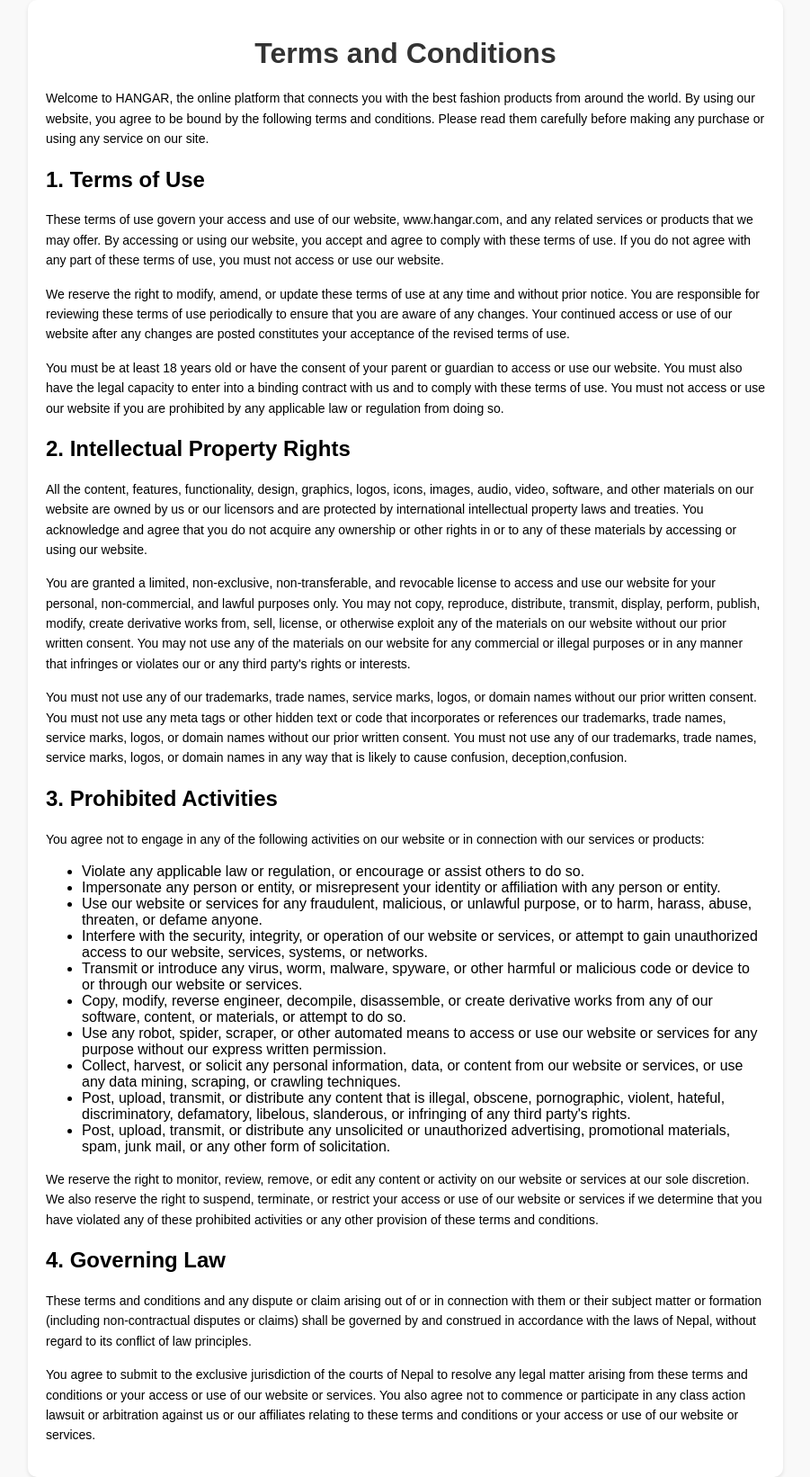
After one commit to MohanGC07/hangarecommercewebsite, a Django app: page /terms-and-conditions/ in a window 1280 px wide. The commit adds this page. Shown: the whole page at 90% size, without its empty margins (189-1090 px from the left). Run offline with Django 5.2, Linux system fonts and the light colour scheme.

Commit message:
views.py

```diff
--- a/Hangar/settings.py
+++ b/Hangar/settings.py
@@ -111,7 +111,8 @@
 # Static files (CSS, JavaScript, Images)
 # https://docs.djangoproject.com/en/5.0/howto/static-files/
 
-STATIC_URL = 'static/'
+STATIC_URL = '/static/'
+STATIC_ROOT = '/media/shop/'
 # managing media
 MEDIA_ROOT = os.path.join(BASE_DIR,'media')
 MEDIA_URL = '/media/'
--- a/Hangar/urls.py
+++ b/Hangar/urls.py
@@ -9,5 +9,6 @@
     path('shop/', include('shop.urls')),
     path('authy/', include('authy.urls')),
     path('', views.index,name='ShopHome'),
+    path('terms-and-conditions/', views.terms_and_conditions, name='tc'),
 
     ]+static(settings.MEDIA_URL,document_root=settings.MEDIA_ROOT)
--- a/Hangar/views.py
+++ b/Hangar/views.py
@@ -2,3 +2,7 @@
 from django.shortcuts import render
 def index(request):
     return render(request, 'index.html')
+
+def terms_and_conditions(request):
+    # View logic
+    return render(request, 'tc.html')
--- a/authy/templates/editprofile.html
+++ b/authy/templates/editprofile.html
@@ -12,6 +12,8 @@
   {% comment %} <link rel="stylesheet" href="{% static 'assets2/style.css' %}"> {% endcomment %}
   <title>HANGAR ProfileEdit Form</title>
   <style>
+    /* style.css */
+
 body {
   font-family: Arial, sans-serif;
   background-color: #f8f9fa;
@@ -75,6 +77,7 @@
 .form-btn:hover {
   background-color: #0056b3;
 }
+
 </style>
 </head>
 
--- a/authy/templates/index.html
+++ b/authy/templates/index.html
@@ -75,7 +75,9 @@
 <body>
 <!-- Header -->
 <div class="header">
-    <div class="navbar-brand">HANGAR</div>
+    <div class="navbar-brand">
+        <img src="{% static '/shop/images/aa.jpg' %}" alt="Logo">
+    </div>
     <div class="profile-links">
         <a href="{% url 'profile' request.user %}">
             <img class="profile-image" src="{{request.user.profile.image.url}}" alt="User Picture">
--- /dev/null
+++ b/authy/templates/tc.html
@@ -0,0 +1,196 @@
+<!DOCTYPE html>
+<html lang="en">
+  <head>
+    <meta charset="UTF-8" />
+    <title>Terms and Conditions - HANGAR</title>
+    <!-- Link to the external CSS file -->
+    {%load static%}
+    <style>
+        body {
+            font-family: Arial, sans-serif;
+            background-color: #f9f9f9;
+            margin: 0;
+            padding: 0;
+          }
+          .container {
+            max-width: 800px;
+            margin: 0 auto;
+            padding: 20px;
+            background-color: #ffffff;
+            box-shadow: 0 2px 4px rgba(0, 0, 0, 0.1);
+            border-radius: 10px;
+          }
+          h1 {
+            color: #333;
+            text-align: center;
+            margin-bottom: 20px;
+          }
+          p {
+            font-size: 14px;
+            line-height: 1.6;
+            margin-bottom: 15px;
+          }
+          ol {
+            margin-left: 20px;
+          }
+          ol li {
+            margin-bottom: 10px;
+          }
+          a {
+            color: #007bff;
+            text-decoration: none;
+          }
+          a:hover {
+            text-decoration: underline;
+          }
+          a {
+            color: #0066cc;
+            text-decoration: none;
+          }
+
+          a:hover {
+            text-decoration: underline;
+          }
+    </style>
+  </head>
+  <body>
+    <div class="container">
+      <h1>Terms and Conditions</h1>
+      <p>
+        Welcome to HANGAR, the online platform that connects you with the best
+        fashion products from around the world. By using our website, you agree
+        to be bound by the following terms and conditions. Please read them
+        carefully before making any purchase or using any service on our site.
+      </p>
+      <h2>1. Terms of Use</h2>
+      <p>
+        These terms of use govern your access and use of our website,
+        www.hangar.com, and any related services or products that we may offer.
+        By accessing or using our website, you accept and agree to comply with
+        these terms of use. If you do not agree with any part of these terms of
+        use, you must not access or use our website.
+      </p>
+      <p>
+        We reserve the right to modify, amend, or update these terms of use at
+        any time and without prior notice. You are responsible for reviewing
+        these terms of use periodically to ensure that you are aware of any
+        changes. Your continued access or use of our website after any changes
+        are posted constitutes your acceptance of the revised terms of use.
+      </p>
+      <p>
+        You must be at least 18 years old or have the consent of your parent or
+        guardian to access or use our website. You must also have the legal
+        capacity to enter into a binding contract with us and to comply with
+        these terms of use. You must not access or use our website if you are
+        prohibited by any applicable law or regulation from doing so.
+      </p>
+      <h2>2. Intellectual Property Rights</h2>
+      <p>
+        All the content, features, functionality, design, graphics, logos,
+        icons, images, audio, video, software, and other materials on our
+        website are owned by us or our licensors and are protected by
+        international intellectual property laws and treaties. You acknowledge
+        and agree that you do not acquire any ownership or other rights in or to
+        any of these materials by accessing or using our website.
+      </p>
+      <p>
+        You are granted a limited, non-exclusive, non-transferable, and
+        revocable license to access and use our website for your personal,
+        non-commercial, and lawful purposes only. You may not copy, reproduce,
+        distribute, transmit, display, perform, publish, modify, create
+        derivative works from, sell, license, or otherwise exploit any of the
+        materials on our website without our prior written consent. You may not
+        use any of the materials on our website for any commercial or illegal
+        purposes or in any manner that infringes or violates our or any third
+        party's rights or interests.
+      </p>
+      <p>
+        You must not use any of our trademarks, trade names, service marks,
+        logos, or domain names without our prior written consent. You must not
+        use any meta tags or other hidden text or code that incorporates or
+        references our trademarks, trade names, service marks, logos, or domain
+        names without our prior written consent. You must not use any of our
+        trademarks, trade names, service marks, logos, or domain names in any
+        way that is likely to cause confusion, deception,confusion.
+      </p>
+      <h2>3. Prohibited Activities</h2>
+      <p>
+        You agree not to engage in any of the following activities on our
+        website or in connection with our services or products:
+      </p>
+      <ul>
+        <li>
+          Violate any applicable law or regulation, or encourage or assist
+          others to do so.
+        </li>
+        <li>
+          Impersonate any person or entity, or misrepresent your identity or
+          affiliation with any person or entity.
+        </li>
+        <li>
+          Use our website or services for any fraudulent, malicious, or unlawful
+          purpose, or to harm, harass, abuse, threaten, or defame anyone.
+        </li>
+        <li>
+          Interfere with the security, integrity, or operation of our website or
+          services, or attempt to gain unauthorized access to our website,
+          services, systems, or networks.
+        </li>
+        <li>
+          Transmit or introduce any virus, worm, malware, spyware, or other
+          harmful or malicious code or device to or through our website or
+          services.
+        </li>
+        <li>
+          Copy, modify, reverse engineer, decompile, disassemble, or create
+          derivative works from any of our software, content, or materials, or
+          attempt to do so.
+        </li>
+        <li>
+          Use any robot, spider, scraper, or other automated means to access or
+          use our website or services for any purpose without our express
+          written permission.
+        </li>
+        <li>
+          Collect, harvest, or solicit any personal information, data, or
+          content from our website or services, or use any data mining,
+          scraping, or crawling techniques.
+        </li>
+        <li>
+          Post, upload, transmit, or distribute any content that is illegal,
+          obscene, pornographic, violent, hateful, discriminatory, defamatory,
+          libelous, slanderous, or infringing of any third party's rights.
+        </li>
+        <li>
+          Post, upload, transmit, or distribute any unsolicited or unauthorized
+          advertising, promotional materials, spam, junk mail, or any other form
+          of solicitation.
+        </li>
+      </ul>
+      <p>
+        We reserve the right to monitor, review, remove, or edit any content or
+        activity on our website or services at our sole discretion. We also
+        reserve the right to suspend, terminate, or restrict your access or use
+        of our website or services if we determine that you have violated any of
+        these prohibited activities or any other provision of these terms and
+        conditions.
+      </p>
+      <h2>4. Governing Law</h2>
+      <p>
+        These terms and conditions and any dispute or claim arising out of or in
+        connection with them or their subject matter or formation (including
+        non-contractual disputes or claims) shall be governed by and construed
+        in accordance with the laws of Nepal, without regard to its conflict of
+        law principles.
+      </p>
+      <p>
+        You agree to submit to the exclusive jurisdiction of the courts of Nepal
+        to resolve any legal matter arising from these terms and conditions or
+        your access or use of our website or services. You also agree not to
+        commence or participate in any class action lawsuit or arbitration
+        against us or our affiliates relating to these terms and conditions or
+        your access or use of our website or services.
+      </p>
+    </div>
+  </body>
+</html>
```
Also changed, not shown: Hangar/templates/index.html (+16 -10 lines), authy/templates/profile.html (+79 -1 lines), authy/templates/sign-in.html (+84 -1 lines), authy/templates/sign-up.html (+102 -9 lines), shop/templates/shop/about.html (+10 -1 lines), authy/views.py (line endings or trailing spaces), db.sqlite3, media/shop/images/nikeair_L5zado1.jpg (added), shop/static/images/aa.jpg (added), shop/static/images/home.jpg (added), shop/static/images/mystatic.txt (renamed from shop/static/shop/mystatic.txt), shop/static/images/yo.jpg (added), 1 other file. Lines whose indentation alone changed are shown as unchanged.
